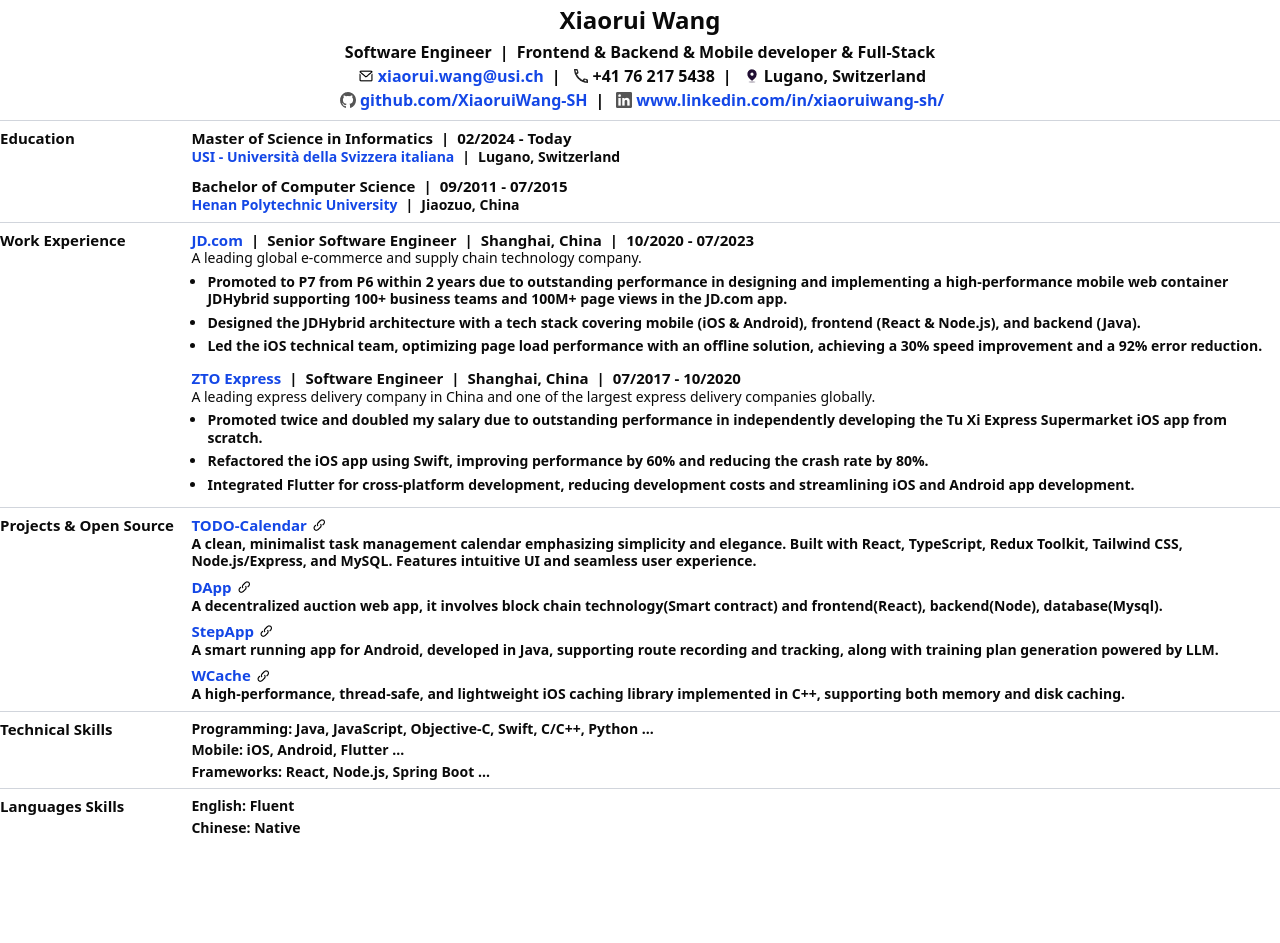
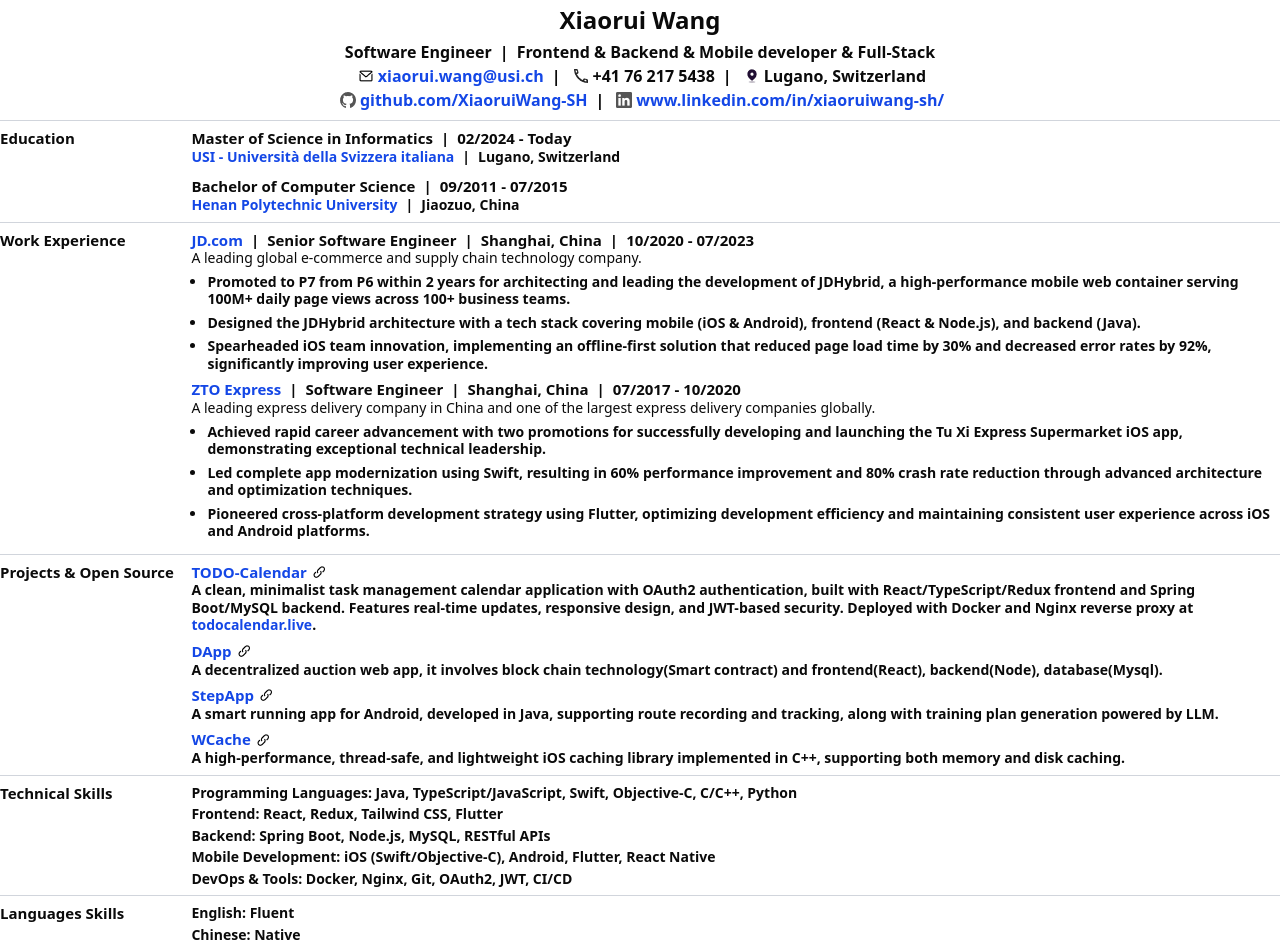
Before and after one commit to XiaoruiWang-SH/Resume-XiaoruiWang, a React (Vite) app: page / in a window 1280 px wide. Before the commit the page ends 836 px from the top, so only its background shows below. Built offline with nearby package versions, Linux system fonts and the light colour scheme.

Commit message:
Add README files for backend and frontend, and update App.tsx with project details and skills

```diff
--- a/src/App.tsx
+++ b/src/App.tsx
@@ -11,7 +11,7 @@
             <div className="header-row">
               <div> Software Engineer</div>
               <div className="mx-2">|</div>
-              <div> Frontend & Backend & Mobile developer & Full-Stack</div>
+              <div>Frontend & Backend & Mobile developer & Full-Stack</div>
             </div>
             <div className="header-row">
               <div className="header-item"><img className="header-item-icon" src="./src/assets/email.png"></img>
@@ -116,17 +116,14 @@
                 <div className='font-medium'>A leading global e-commerce and supply chain technology company.</div>
                 <div className="body-content-project-des">
                   <ul className='list-disc list ml-[2ch]'>
-                    <li>Promoted to P7 from P6 within 2 years due to outstanding performance in designing and implementing a
-                      high-performance mobile web container JDHybrid supporting 100+ business teams and 100M+ page views in
-                      the JD.com app.</li>
+                    <li>Promoted to P7 from P6 within 2 years for architecting and leading the development of JDHybrid, a high-performance mobile web container serving 100M+ daily page views across 100+ business teams.</li>
                     <li>Designed the JDHybrid architecture with a tech stack covering mobile (iOS & Android), frontend (React
                       & Node.js), and backend (Java).</li>
-                    <li>Led the iOS technical team, optimizing page load performance with an offline solution, achieving a 30%
-                      speed improvement and a 92% error reduction.</li>
+                    <li>Spearheaded iOS team innovation, implementing an offline-first solution that reduced page load time by 30% and decreased error rates by 92%, significantly improving user experience.</li>
                   </ul>
                 </div>
               </div>
-              <div className="body-content-project mt-3.5">
+              <div className="body-content-project mt-2">
                 <div className="body-content-item-company font-bold">
                   <div className="body-content-item-row-right">
                     <span className="bold"><a className="text-blue-700 hover:underline hover:text-purple-700"
@@ -149,12 +146,9 @@
                 </div>
                 <div className="body-content-project-des">
                   <ul className='list-disc list ml-[2ch]'>
-                    <li>Promoted twice and doubled my salary due to outstanding performance in independently developing the Tu
-                      Xi Express Supermarket iOS app from scratch.</li>
-                    <li>Refactored the iOS app using Swift, improving performance by 60% and reducing the crash rate by 80%.
-                    </li>
-                    <li>Integrated Flutter for cross-platform development, reducing development costs and streamlining iOS and
-                      Android app development.</li>
+                    <li>Achieved rapid career advancement with two promotions for successfully developing and launching the Tu Xi Express Supermarket iOS app, demonstrating exceptional technical leadership.</li>
+                    <li>Led complete app modernization using Swift, resulting in 60% performance improvement and 80% crash rate reduction through advanced architecture and optimization techniques.</li>
+                    <li>Pioneered cross-platform development strategy using Flutter, optimizing development efficiency and maintaining consistent user experience across iOS and Android platforms.</li>
                   </ul>
                 </div>
               </div>
@@ -173,7 +167,7 @@
                     </div>
                   </a>
                 </div>
-                <div>A clean, minimalist task management calendar emphasizing simplicity and elegance. Built with React, TypeScript, Redux Toolkit, Tailwind CSS, Node.js/Express, and MySQL. Features intuitive UI and seamless user experience.</div>
+                <div>A clean, minimalist task management calendar application with OAuth2 authentication, built with React/TypeScript/Redux frontend and Spring Boot/MySQL backend. Features real-time updates, responsive design, and JWT-based security. Deployed with Docker and Nginx reverse proxy at  <a className="text-blue-700 hover:underline hover:text-purple-700" href="https://todocalendar.live">todocalendar.live</a>.</div>
               </div>
               <div className="mt-2">
                 <div className='font-bold text-[15px]'>
@@ -218,9 +212,11 @@
             <div className="body-title">Technical Skills</div>
             <div className="body-content">
               <div>
-                <div><span className="font-bold">Programming:</span> Java, JavaScript, Objective-C, Swift, C/C++, Python ...</div>
-                <div className='mt-1'><span className="font-bold">Mobile:</span> iOS, Android, Flutter ...</div>
-                <div className='mt-1'><span className="font-bold">Frameworks:</span> React, Node.js, Spring Boot ... </div>
+                <div><span className="font-bold">Programming Languages:</span> Java, TypeScript/JavaScript, Swift, Objective-C, C/C++, Python</div>
+                <div className='mt-1'><span className="font-bold">Frontend:</span> React, Redux, Tailwind CSS, Flutter</div>
+                <div className='mt-1'><span className="font-bold">Backend:</span> Spring Boot, Node.js, MySQL, RESTful APIs</div>
+                <div className='mt-1'><span className="font-bold">Mobile Development:</span> iOS (Swift/Objective-C), Android, Flutter, React Native</div>
+                <div className='mt-1'><span className="font-bold">DevOps & Tools:</span> Docker, Nginx, Git, OAuth2, JWT, CI/CD</div>
               </div>
             </div>
           </div>
```
Also changed, not shown: 2 other files (tests, documents, lock files or other folders).
